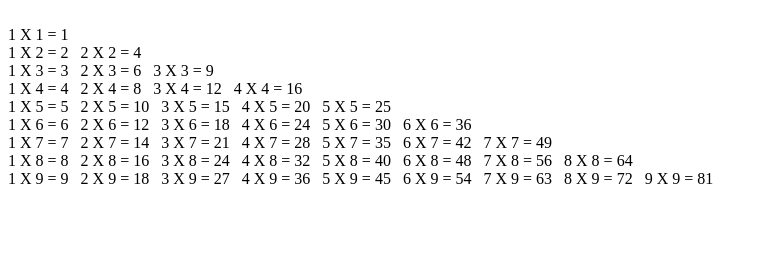
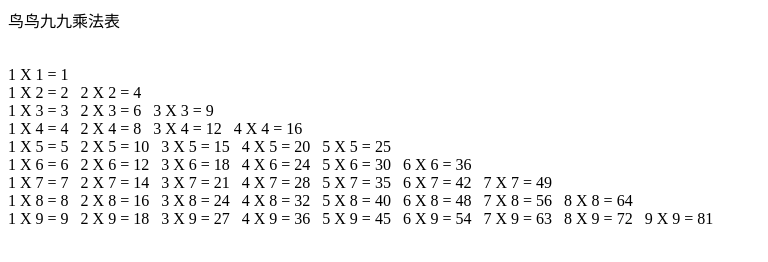
Before and after one commit to Acmen-Li/studentcms, a plain HTML site: page index.html in a window 1280 px wide. Shown: the whole page, without its empty margins (0-768 px from the left). Drawn offline with Linux system fonts and the light colour scheme.

Commit message:
新增index文件

```diff
--- a/index.html
+++ b/index.html
@@ -1,3 +1,4 @@
+<p>鸟鸟九九乘法表</p>
 <script>
     for (var i = 0; i <= 9; i++) {
         for (var j = 1; j <= i; j++) {
```
